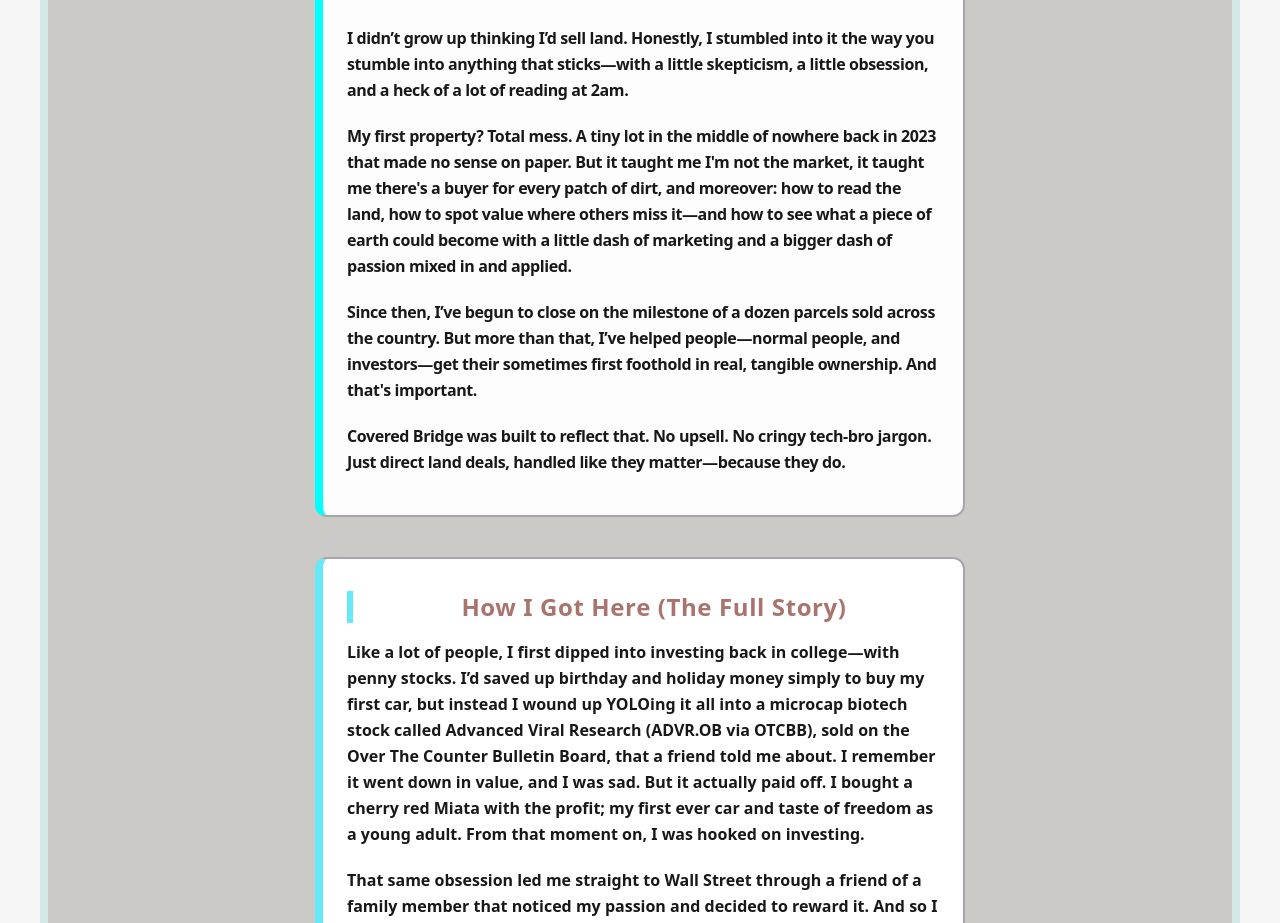
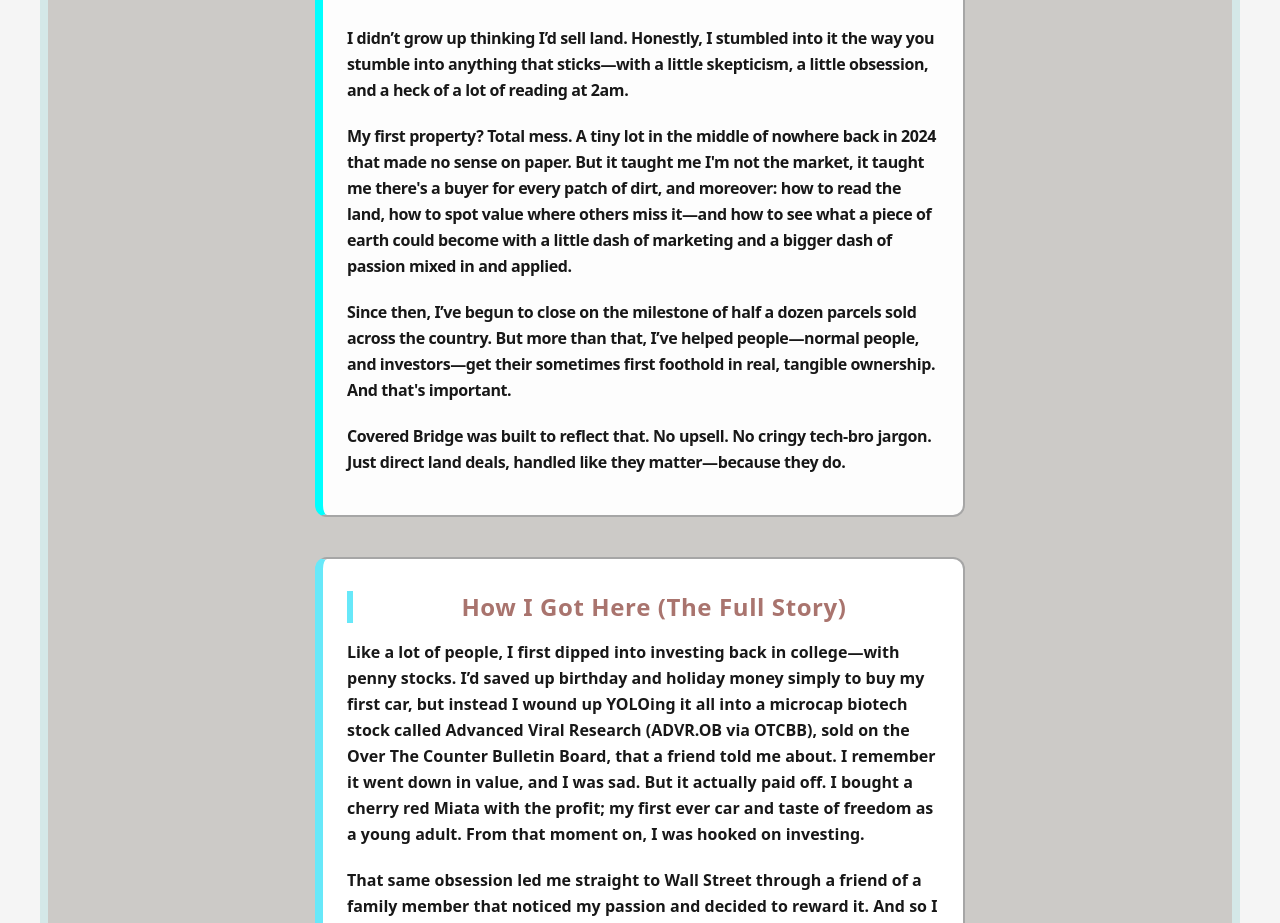
Before and after one commit to nyteksf/covered-bridge-seller-page, a React (Vite) app: page /about in a window 1280 px wide. Shown: the part 1700-2623 px from the top of the page. Built offline with nearby package versions, Linux system fonts and the light colour scheme.

Commit message:
Polish used verbiage, change #6, About.jsx

```diff
--- a/src/pages/About.jsx
+++ b/src/pages/About.jsx
@@ -111,7 +111,7 @@ const About = () => {
               </p>
               <p>
                 My first property? Total mess. A tiny lot in the middle of
-                nowhere back in 2023 that made no sense on paper. But it taught
+                nowhere back in 2024 that made no sense on paper. But it taught
                 me I'm not the market, it taught me there's a buyer for every
                 patch of dirt, and moreover: how to read the land, how to spot
                 value where others miss it—and how to see what a piece of earth
@@ -119,7 +119,7 @@ const About = () => {
                 of passion mixed in and applied.
               </p>
               <p>
-                Since then, I’ve begun to close on the milestone of a dozen
+                Since then, I’ve begun to close on the milestone of half a dozen
                 parcels sold across the country. But more than that, I’ve helped
                 people—normal people, and investors—get their sometimes first
                 foothold in real, tangible ownership. And that's important.
```
